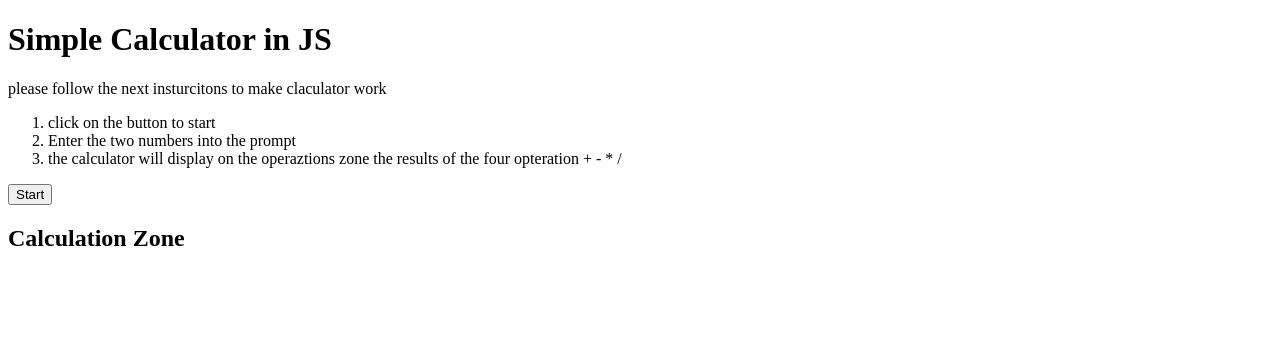
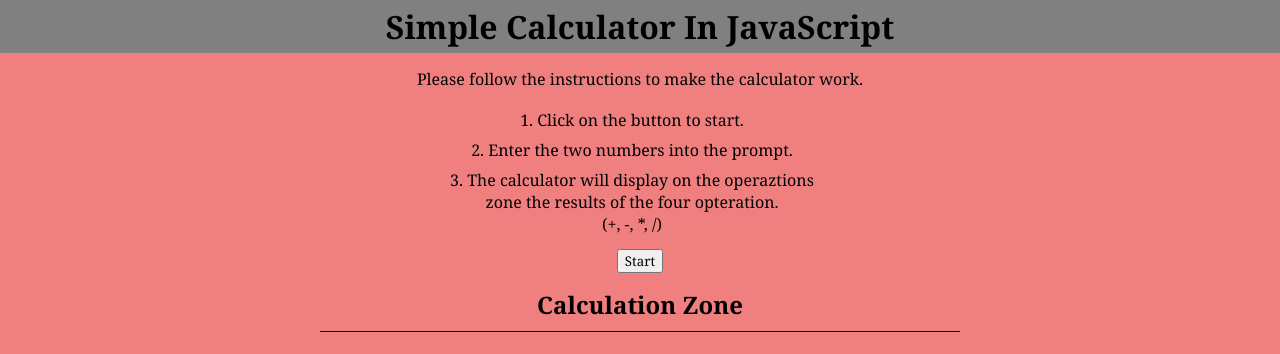
Before and after one commit to AnthonyLaneJr/Java-Script-third-class, a plain HTML site: page JS Script project # 3/index.html in a window 1280 px wide. Drawn offline with Linux system fonts and the light colour scheme.

Commit message:
Class 103-Assignment # 3
A simple calculator using 2 numbers via JavaScript.

```diff
--- a/JS Script project # 3/calculator.js
+++ b/JS Script project # 3/calculator.js
@@ -1,6 +1,6 @@
 function calculator(){
     console.log("Calculating...");
-    let num1 = Number(prompt("Enter the number"));//parse into a number
-
-    document.getElementById(`calculationZone`).innerHTML=`<p>${num1} * 10 = ${num1*10}</p>`;
+    let num1 = Number(prompt("Enter the number"));
+    let num2 = Number(prompt("Enther the second number"));
+    document.getElementById(`calculationZone`).innerHTML=`<div class="number-row"><p>First Number: ${num1}</p><p>Second Number: ${num2}</p></div><div class=row-container><p>Addition: ${num1+num2}</p><p>Subtraction: ${num1-num2}</p><p>Multiplication: ${num1*num2}</p><p>Division: ${num1/num2}</p></div>`;
 }
--- a/JS Script project # 3/index.html
+++ b/JS Script project # 3/index.html
@@ -4,31 +4,33 @@
     <meta charset="UTF-8">
     <meta http-equiv="X-UA-Compatible" content="IE=edge">
     <meta name="viewport" content="width=device-width, initial-scale=1.0">
-    <!--<link rel="stylesheet" href="sytle.css">-->
+    <link rel="stylesheet" href="sytle.css">
     <title>JS-Script-#3</title>
 </head>
 <body>
 
 <header>
-    <h1>Simple Calculator in JS</h1>
-
+    <h1>Simple Calculator In JavaScript</h1>
 </header>
 
 <main>
+    <div class="flex-container">
+        <p>Please follow the instructions to make the calculator work.</p>
+            <ol>
+                <li>1. Click on the button to start.</li>
+                <li>2. Enter the two numbers into the prompt.</li>
+                <li>3. The calculator will display on the operaztions zone the results of the four opteration.<br>(+, -, *, /)</li>
+            </ol>
+            <button onclick="calculator()">Start</button>
+        <h2>Calculation Zone</h2>
 
-    <p>please follow the next insturcitons to make claculator work</p>
-    <ol>
-        <li>click on the button to start</li>
-        <li>Enter the two numbers into the prompt</li>
-        <li>the calculator will display on the operaztions zone the results of the four opteration + - * /</li>
-    </ol>
-    <button onclick="calculator()">Start</button>
-    <h2>Calculation Zone</h2>
-    <div id="calculationZone">
-        <script src="calculator.js"></script>
+        <div class="break"></div>
 
+        <div id="calculationZone">
+            <script src="calculator.js"></script>
+
+        </div>
     </div>
-
 </main>
 
 </body>
--- a/JS Script project # 3/sytle.css
+++ b/JS Script project # 3/sytle.css
@@ -0,0 +1,72 @@
+*{
+    margin: 0;
+    font-family: Cambria, Cochin, Georgia, Times, 'Times New Roman', serif;
+}
+/* Utilities*/
+.row-container{
+    display: grid;
+    width: 50%;
+    grid-template-columns: auto auto auto auto;
+    margin-left: auto;
+    margin-right: auto;
+}
+.number-row{
+    display: grid;
+    width: 50%;
+    grid-template-columns: auto auto;
+    margin-left: auto;
+    margin-right: auto;
+    margin-bottom: 10px;
+}
+
+/* Header */
+header{
+    background-color: gray;
+    margin: 0;
+    padding: 5px;
+    text-align: center;
+}
+
+/* Body */
+main{
+    background-color: lightcoral;
+    height: 95vh;
+    text-align: center;
+    padding-top: 15px;
+}
+ol{
+    width: 30%;
+    margin-left: 31.25%;
+    margin-right: 40%;
+    margin-top: 15px;
+    align-items: center;
+}
+li{
+    display: inline-block;
+    align-self: center;
+    margin-top: 4px;
+    margin-bottom: 4px;
+    width: fit-content;
+}
+button{
+    margin-top: 10px;
+    margin-bottom: 5px;
+}
+h2{
+    margin-top: 10px;
+}
+p{
+    font-size: 16px;
+}
+div.break{
+    display: block;
+    height: 1px;
+    background-color: black;
+    width: 50%;
+    margin-left: auto;
+    margin-right: auto;
+    margin-top: 10px;
+}
+#calculationZone{
+    margin-top: 10px;
+}
```
